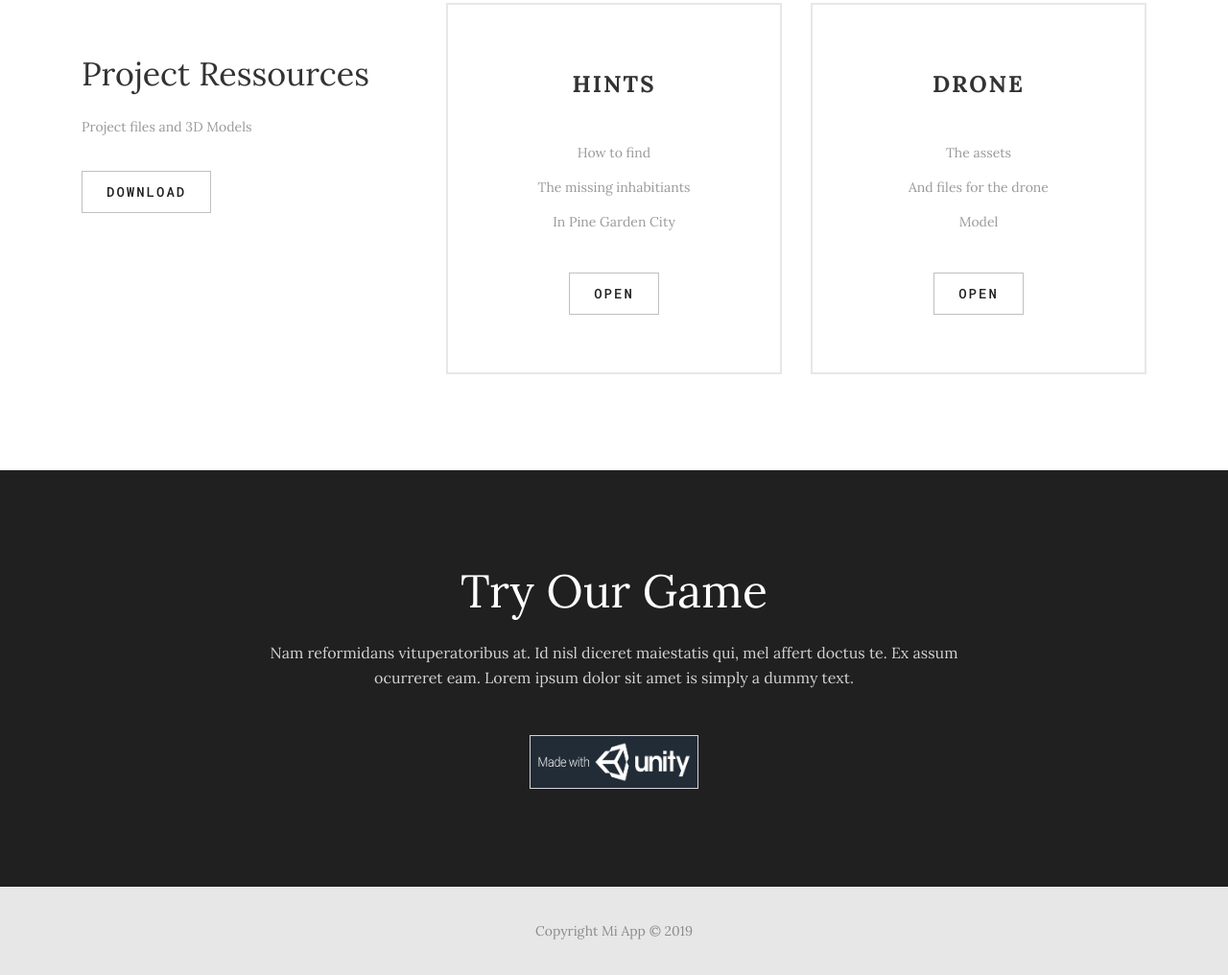
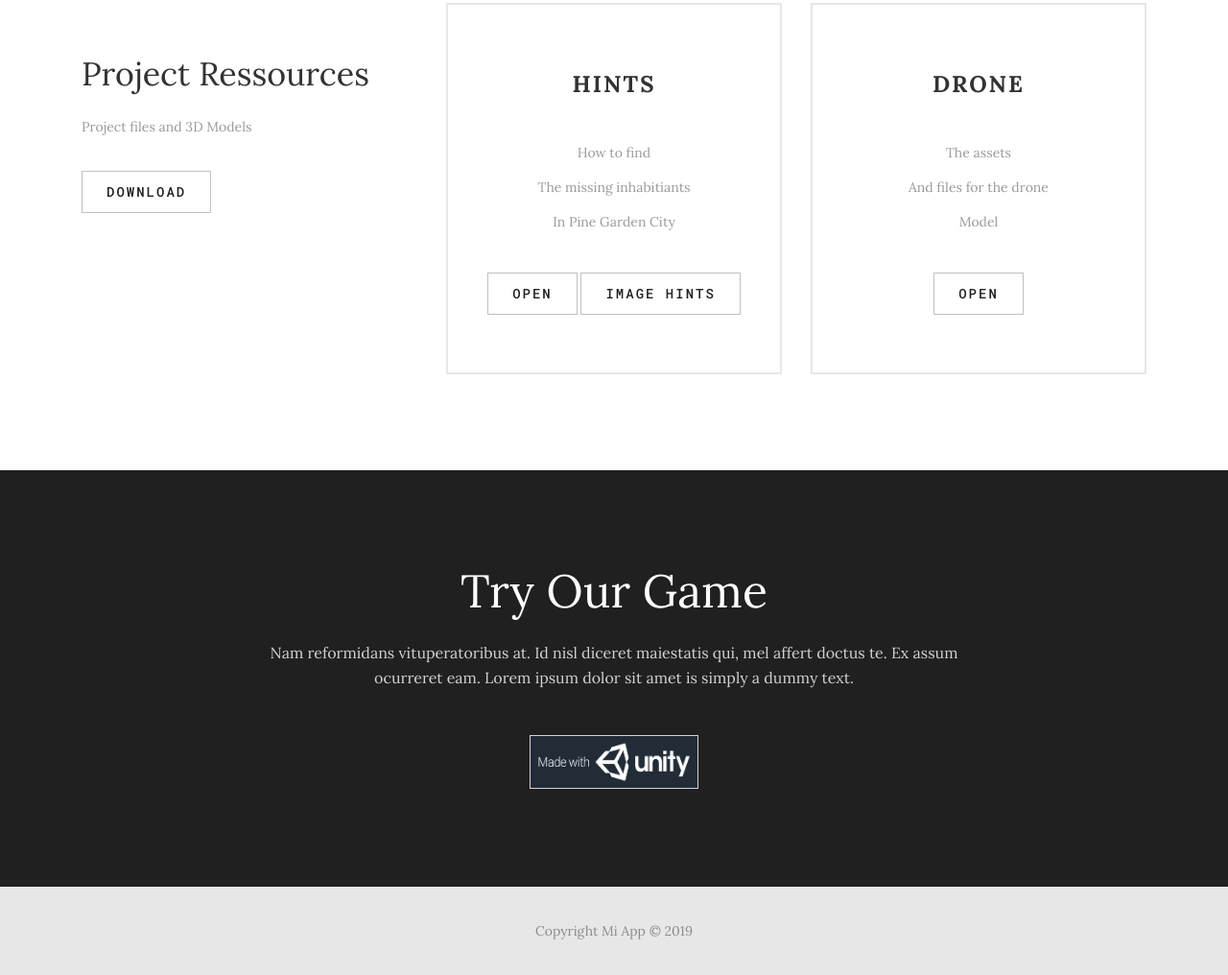
Before and after one commit to SummerAerospaceCamp/SummerAerospaceCamp.github.io, a plain HTML site: page index.html in a window 1280 px wide. Shown: the part 3743-4759 px from the top of the page at 96% size. Drawn offline with Linux system fonts and the light colour scheme.

Commit message:
Hints Added!!
Hints Added!!

```diff
--- a/index.html
+++ b/index.html
@@ -228,7 +228,7 @@
 								<p>
 									Project files and 3D Models
 								</p>
-								<a href='#' class='btn-minimal' >
+								<a href='https://bit.ly/2ycBGTg' class='btn-minimal' >
 									Download
 								</a>
 							</div>
@@ -243,8 +243,11 @@
 									<li>The missing inhabitiants</li>
 									<li>In Pine Garden City</li>
 								</ul>
-								<a href='#' class='btn-minimal' >
+								<a href='Pine Garden Hints.pdf' class='btn-minimal' >
 									Open
+								</a>
+								<a href='https://drive.google.com/open?id=11aa7-cqyy1p-Be3x8CHEz-K3_4r24cqx' class='btn-minimal' >
+									Image Hints
 								</a>
 							</div>
 						</div>
```
Also changed, not shown: 2 other files.
